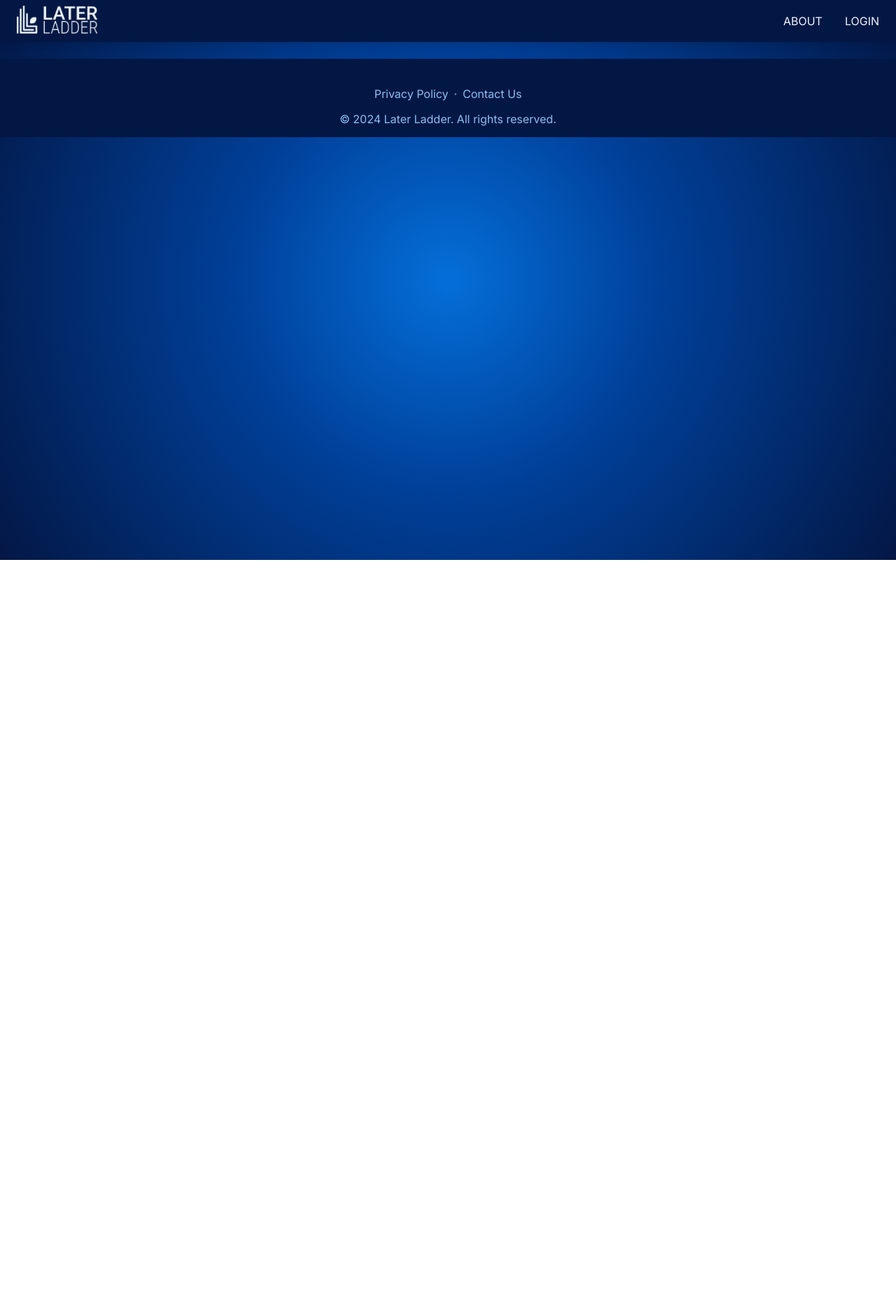
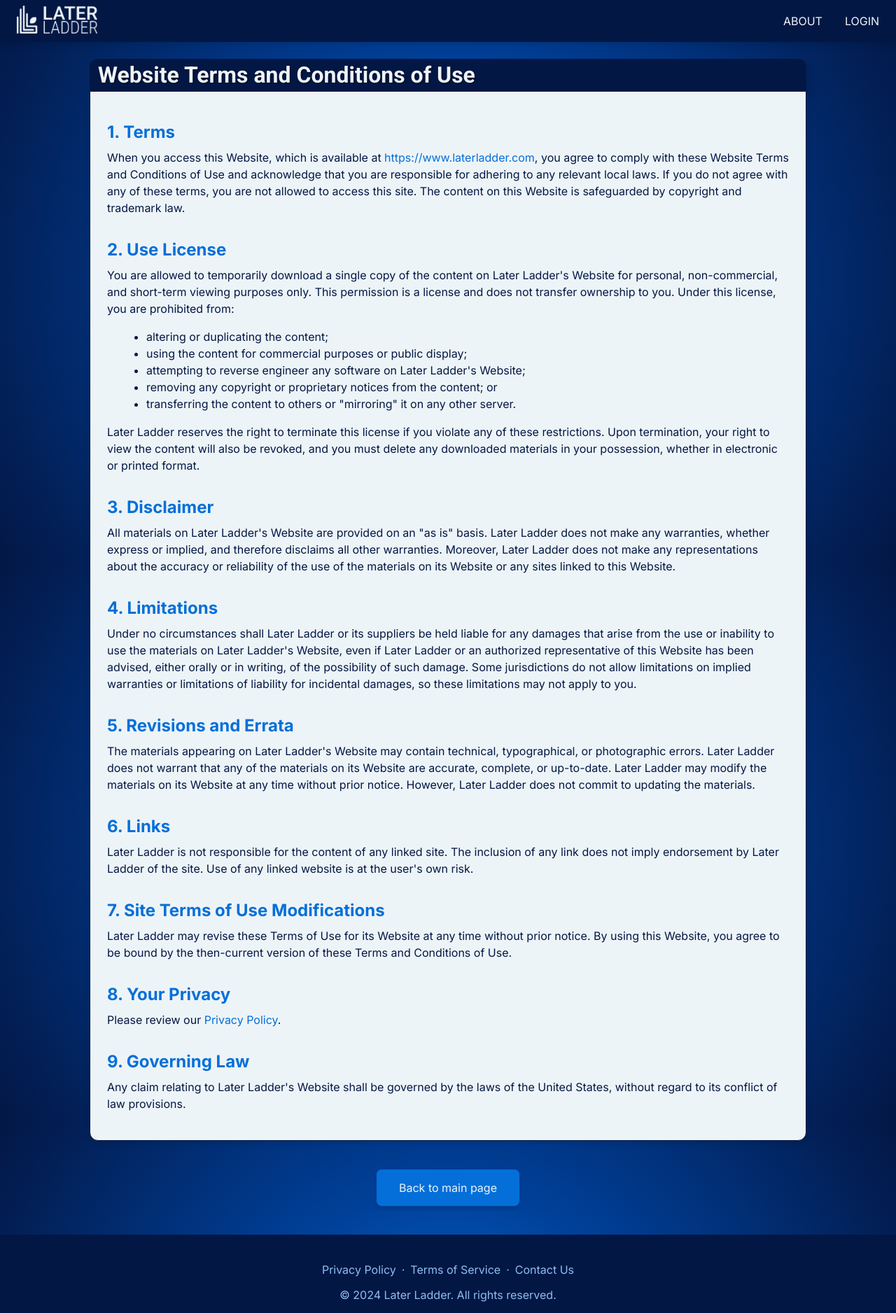
Before and after one commit to heatherpiper/My-AFL-Ladder, a Vue app in the folder vue/: page /terms-of-service in a window 1280 px wide. Shown: the whole page at 70% size. Before the commit the page ends 800 px from the top, so only its background shows below. Built offline with nearby package versions, Linux system fonts and the light colour scheme.

Commit message:
Add Terms of Service page and link in footer

```diff
--- a/vue/src/App.vue
+++ b/vue/src/App.vue
@@ -22,6 +22,8 @@
     <footer class="footer">
       <div class="footer-content">
         <router-link to="/privacy-policy" class="footer-link">Privacy Policy</router-link>
+        <span>&middot;</span>
+        <router-link to="/terms-of-service" class="footer-link">Terms of Service</router-link>
         <span>&middot;</span>
         <a href="mailto:support@laterladder.com" class="footer-link">Contact Us</a>
         <div class="copyright">
--- a/vue/src/router/index.js
+++ b/vue/src/router/index.js
@@ -7,6 +7,7 @@ import Register from '../views/Register.vue'
 import store from '../store/index'
 import About from '../views/About.vue'
 import PrivacyPolicy from '../views/PrivacyPolicy.vue'
+import TermsOfService from '../views/TermsOfService.vue'
 
 Vue.use(Router)
 
@@ -70,6 +71,14 @@ const router = new Router({
       meta: {
         requiresAuth: false
       }
+    },
+    {
+      path: "/terms-of-service",
+      name: "terms-of-service",
+      component: TermsOfService,
+      meta: {
+        requiresAuth: false
+      }
     }
   ],
   scrollBehavior() {
--- /dev/null
+++ b/vue/src/views/TermsOfService.vue
@@ -0,0 +1,160 @@
+<template>
+    <div class="terms-container">
+
+        <div class="header-box">
+            <h1>Website Terms and Conditions of Use</h1>
+        </div>
+
+        <div class="terms-content">
+            <h2>1. Terms</h2>
+            <p>When you access this Website, which is available at <a href="https://www.laterladder.com">https://www.laterladder.com</a>, you agree to comply with these Website Terms and Conditions of Use and acknowledge that you are responsible for adhering to any relevant local laws. If you do not agree with any of these terms, you are not allowed to access this site. The content on this Website is safeguarded by copyright and trademark law.</p>
+
+            <h2>2. Use License</h2>
+            <p>You are allowed to temporarily download a single copy of the content on Later Ladder's Website for personal, non-commercial, and short-term viewing purposes only. This permission is a license and does not transfer ownership to you. Under this license, you are prohibited from:</p>
+            <ul>
+                <li>altering or duplicating the content;</li>
+                <li>using the content for commercial purposes or public display;</li>
+                <li>attempting to reverse engineer any software on Later Ladder's Website;</li>
+                <li>removing any copyright or proprietary notices from the content; or</li>
+                <li>transferring the content to others or "mirroring" it on any other server.</li>
+            </ul>
+            <p>Later Ladder reserves the right to terminate this license if you violate any of these restrictions. Upon termination, your right to view the content will also be revoked, and you must delete any downloaded materials in your possession, whether in electronic or printed format.</p>
+
+            <h2>3. Disclaimer</h2>
+            <p>All materials on Later Ladder's Website are provided on an "as is" basis. Later Ladder does not make any warranties, whether express or implied, and therefore disclaims all other warranties. Moreover, Later Ladder does not make any representations about the accuracy or reliability of the use of the materials on its Website or any sites linked to this Website.</p>
+
+            <h2>4. Limitations</h2>
+            <p>Under no circumstances shall Later Ladder or its suppliers be held liable for any damages that arise from the use or inability to use the materials on Later Ladder's Website, even if Later Ladder or an authorized representative of this Website has been advised, either orally or in writing, of the possibility of such damage. Some jurisdictions do not allow limitations on implied warranties or limitations of liability for incidental damages, so these limitations may not apply to you.</p>
+
+            <h2>5. Revisions and Errata</h2>
+            <p>The materials appearing on Later Ladder's Website may contain technical, typographical, or photographic errors. Later Ladder does not warrant that any of the materials on its Website are accurate, complete, or up-to-date. Later Ladder may modify the materials on its Website at any time without prior notice. However, Later Ladder does not commit to updating the materials.</p>
+
+            <h2>6. Links</h2>
+            <p>Later Ladder is not responsible for the content of any linked site. The inclusion of any link does not imply endorsement by Later Ladder of the site. Use of any linked website is at the user's own risk.</p>
+
+            <h2>7. Site Terms of Use Modifications</h2>
+            <p>Later Ladder may revise these Terms of Use for its Website at any time without prior notice. By using this Website, you agree to be bound by the then-current version of these Terms and Conditions of Use.</p>
+
+            <h2>8. Your Privacy</h2>
+            <p>Please review our <a href="https://www.laterladder.com/privacy-policy">Privacy Policy</a>.</p>
+
+            <h2>9. Governing Law</h2>
+            <p>Any claim relating to Later Ladder's Website shall be governed by the laws of the United States, without regard to its conflict of law provisions.</p>
+        </div>
+
+        <div class="button-container">
+            <router-link class="back-button" to="/">Back to main page</router-link>
+        </div>
+
+    </div>
+</template>
+
+<script>
+export default {
+    name: 'TermsOfService',
+}
+</script>
+
+<style scoped>
+
+.terms-container {
+    max-width: 80%;
+    margin: auto;
+}
+
+.header-box {
+    background-color: var(--afl-800);
+    border-radius: 12px 12px 0 0;
+    box-shadow: 8px 8px 8px rgba(0, 0, 0, 0.1);
+    padding: 4px 12px;
+}
+
+.header-box h1 {
+    font-family: 'Roboto', sans-serif;
+    font-size: xx-large;
+    color: var(--afl-200);
+    margin: 0;
+    text-shadow: 1px 1px 2px var(--afl-900);
+}
+
+.terms-content {
+    background-color: var(--afl-200);
+    border-radius: 0 0 12px 12px;
+    margin-bottom: 1.5em;
+    box-shadow: 0 4px 8px rgba(0, 0, 0, 0.1);
+    padding: 10px 24px 24px 24px;
+    color: var(--afl-800);
+    border: 1px solid var(--afl-800);
+    line-height: 1.5em;
+}
+
+.terms-content p {
+    margin-top: 0.75em;
+}
+
+.terms-content li {
+    margin: 0 1em;
+}
+
+.terms-content h2 {
+    color: var(--afl-500);
+    font-size: x-large;
+    margin-top: 1.5em;
+    margin-bottom: 0;
+}
+
+.terms-content a {
+    text-decoration: none;
+    color: var(--afl-500);
+}
+
+.terms-content a:hover {
+    text-decoration: underline;
+}
+
+.button-container {
+    text-align: center;
+}
+
+.back-button {
+    display: inline-flex;
+    margin: 1em auto;
+    padding: 1em 2em;
+    border: 1px solid var(--afl-600);
+    border-radius: 8px;
+    background-color: var(--afl-500);
+    color: var(--afl-200);
+    box-shadow: 0 4px 4px 0 rgba(0, 0, 0, 0.1);
+    cursor: pointer;
+    text-decoration: none;
+    transition: background-color 0.1s ease-in-out;
+}
+
+.back-button:hover {
+    background-color: var(--afl-450);
+}
+
+.back-button:visited {
+    color: var(--afl-200);
+}
+
+@media (max-width: 768px) {
+    .terms-container {
+        max-width: 100%;
+    }
+
+    .terms-content {
+        padding: 10px 16px 16px 16px;
+    }
+
+    ul {
+        padding-left: 0;
+    }
+
+    .back-button {
+        display: block;
+        background-color: var(--afl-450);
+    }
+}
+
+</style>
```
